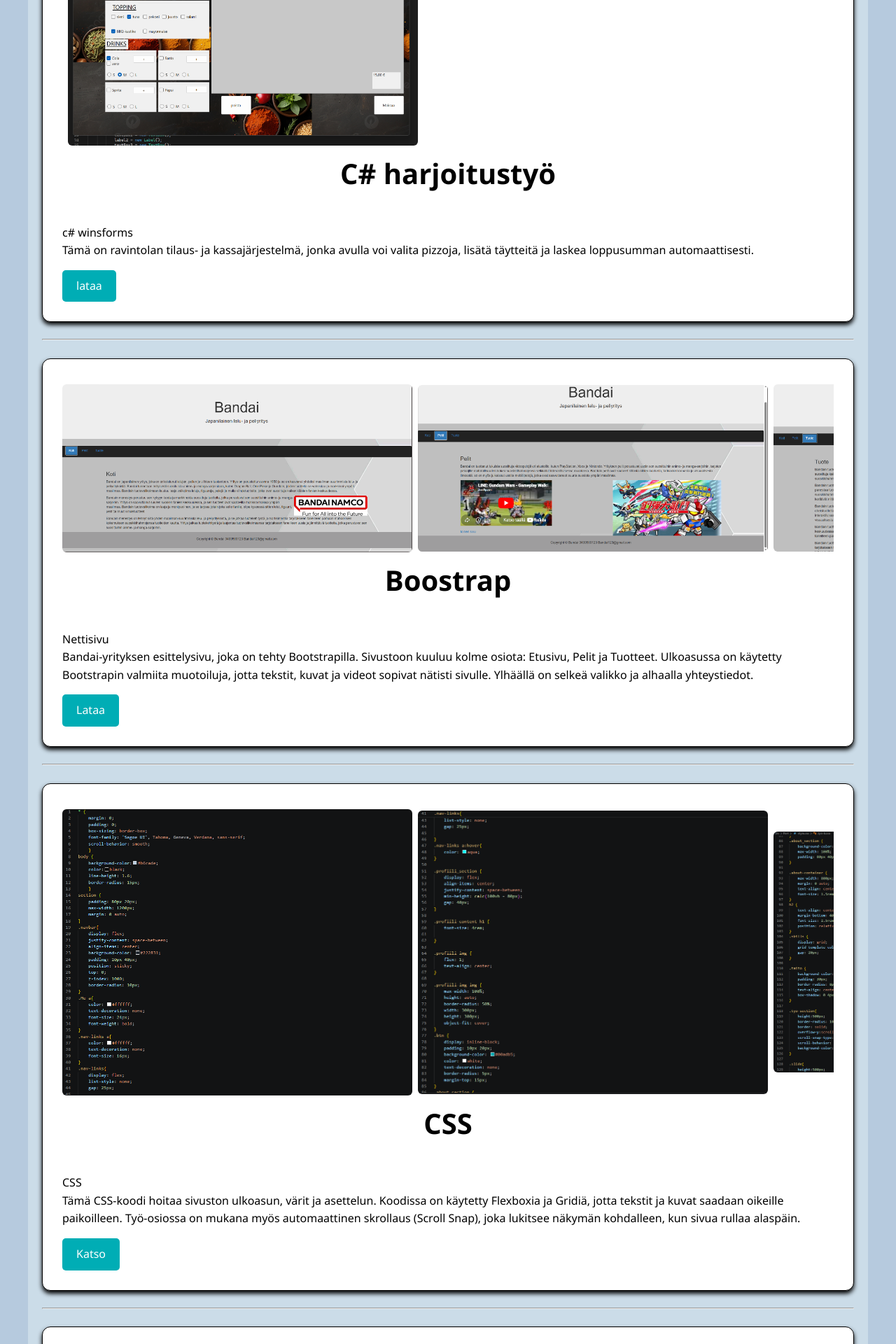
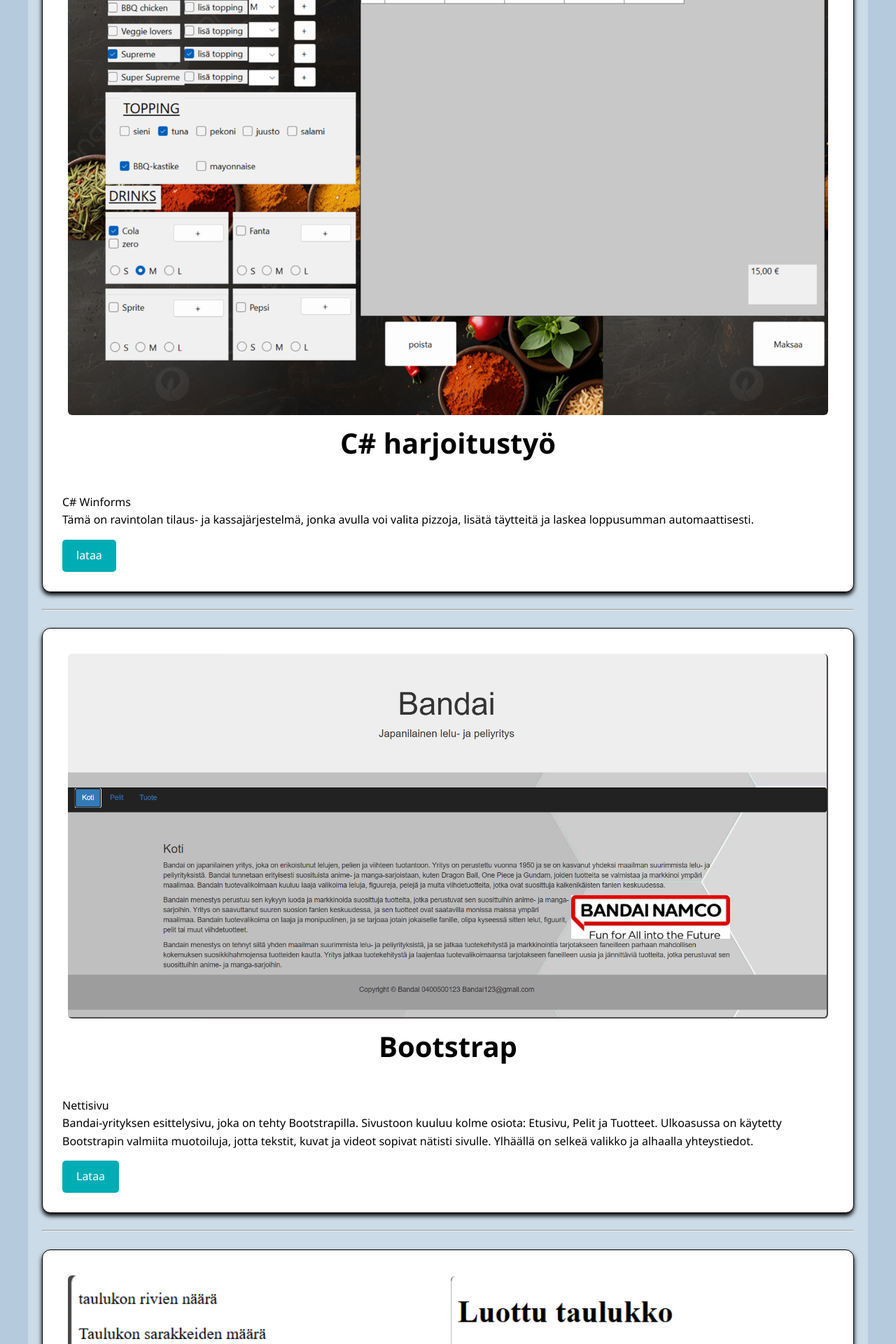
Before and after one commit to mnw-bg/WarayutMonkru, a PHP site: page /index.html in a window 1280 px wide. Shown: the part 2080-4000 px from the top of the page at 70% size. Run offline with PHP 8.4, Linux system fonts and the light colour scheme.

Commit message:
kuvia muokkaus ja sisällön muokkaminen

```diff
--- a/index.html
+++ b/index.html
@@ -13,11 +13,11 @@
             <a href="#profiili">PORTFOLIO</a>
         </div>
         <ul class="nav-links">
-            <li><a href="#profiili">Home</a></li>
-            <li><a href="#about">About</a></li>
-            <li><a href="#skills">Skills</a></li>
-            <li><a href="#tyota">Projects</a></li>
-            <li><a href="#YH">Contact</a></li>
+            <li><a href="#profiili">Koti</a></li>
+            <li><a href="#about">Minusta</a></li>
+            <li><a href="#skills">Taitoni</a></li>
+            <li><a href="#tyota">Työni</a></li>
+            <li><a href="#YH">Yhteydenotto</a></li>
         </ul>
     </nav>
     <section id="profiili" class="profiili_section">
@@ -86,6 +86,22 @@
                         ja Windows Forms ohjelmoinissa.
                     </p>
                 </div>
+
+                <div class="taito">
+                    <h3>SQL</h3>
+                    <p>
+                        SQL-ohjelmoinnin perusteiden
+                        opiskelu ja tietokannan rakenteen suunnittelu.
+                    </p>
+                </div>
+
+                <div class="taito">
+                    <h3>JavaScript</h3>
+                    <p>
+                        JavaScript-ohjelmoinnin perusteiden
+                        opiskelu ja web-sovellusten kehittäminen.
+                    </p>
+                </div>
             </div>
     </section>
     <section class="tyo-section" id="tyota">
@@ -97,7 +113,7 @@
 
                 <div class="tyo-tiedot">
                     <h2>C# harjoitustyö</h2>
-                    <p>c# winsforms</p>
+                    <p>C# Winforms</p>
                     <p>
                         Tämä on ravintolan tilaus- ja kassajärjestelmä, jonka avulla voi valita pizzoja,
                         lisätä täytteitä ja laskea loppusumman automaattisesti.
@@ -115,7 +131,7 @@
                 </div>
 
                 <div class="tyo-tiedot">
-                    <h2>Boostrap</h2>
+                    <h2>Bootstrap</h2>
                     <p>Nettisivu</p>
                     <p>
                         Bandai-yrityksen esittelysivu, joka on tehty Bootstrapilla.
@@ -127,28 +143,6 @@
 
                     </p>
                         <a href="lataus/työt/Boostrap.zip" class="btn">Lataa</a>
-                </div>
-            </div>
-            <hr><br>
-            <div class="slide">
-                <div class="tyo-kuva">
-                    <img src="assets/img/CSS1.png" alt="css työkuva">
-                    <img src="assets/img/CSS2.png" alt="css työkuva">
-                    <img src="assets/img/CSS3.png" alt="css työkuva">
-                    <img src="assets/img/CSS4.png" alt="css työkuva">
-                </div>
-
-                <div class="tyo-tiedot">
-                    <h2>CSS</h2>
-                    <p>CSS</p>
-                    <p>
-                        Tämä CSS-koodi hoitaa sivuston ulkoasun, värit ja asettelun.
-                        Koodissa on käytetty Flexboxia ja Gridiä, jotta tekstit ja kuvat saadaan oikeille paikoilleen.
-                        Työ-osiossa on mukana myös automaattinen skrollaus (Scroll Snap),
-                        joka lukitsee näkymän kohdalleen, kun sivua rullaa alaspäin.
-
-                    </p>
-                        <a href="style.css" class="btn">Katso</a>
                 </div>
             </div>
             <hr><br>
@@ -172,16 +166,6 @@
                 </div>
             </div>
     </section>
-
-    <!-- <section id="YH" class="yhteystiedot-section">
-            <h2>YHTEYSTIEDOT</h2>
-            <div class="yhteystiedot-linki">
-                <a href="mailto:warayut100720@gmail.com">&#9993;Sähköposti</a>
-                <a href="https://github.com/mnw-bg" target="_blank">&#128049;GitHub</a>
-                <a href="tel:+358413155419">&#9742;puhelin</a>
-                <a href="https://wa.me/358413155419" target="_blank">&#128172;whatsapp</a>
-            </div>
-    </section> -->
 
     <section id="YH" class="yh-section">
     <h2>OTA YHTEYTTÄ</h2>
--- a/style.css
+++ b/style.css
@@ -157,8 +157,7 @@ h2 {
     flex: 1.2;
     display:flex;
     gap: 8px;
-    overflow-x: auto;
-    scroll-snap-type: x mandatory;
+    overflow-y: auto;
     border-radius: 8px;
     background: #ffffff;
     padding: 8px;
@@ -168,9 +167,7 @@ h2 {
 }
 
 .tyo-kuva img{
-    width:auto;
-    scroll-snap-align: start;
-    width: 500px;
+    width: 100%;
     height: auto;
     object-fit: cover;
     border-radius: 6px;
@@ -269,5 +266,15 @@ input:hover, textarea:hover{
     .navbar{
     flex-direction: column;
     }
+    .tyo-kuva img{
+        width: 100%;
+        height: auto;
+    }
+    .skills{
+        grid-template-columns: repeat(auto-fit, minmax(150px, 1fr));
+    }
+    h2{
+        font-size: 1.5rem;
+    }
 
 }
```
Also changed, not shown: assets/img/CSS1.png, assets/img/CSS2.png, assets/img/CSS3.png, assets/img/CSS4.png, assets/img/PHP1.png, assets/img/pizza.png.
